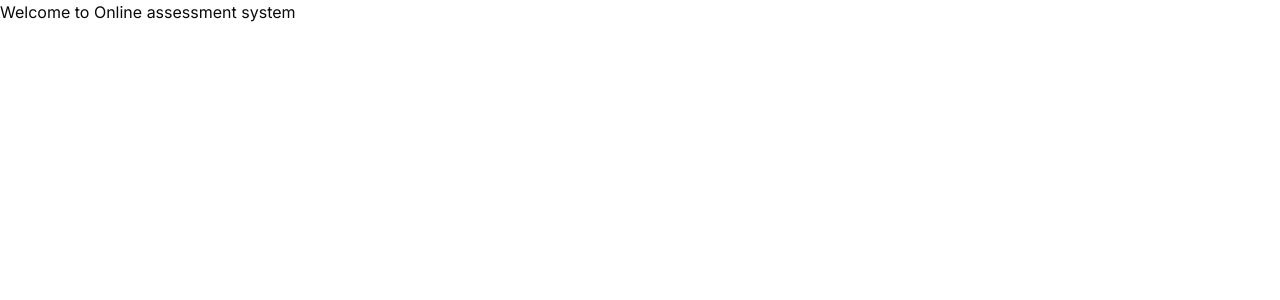
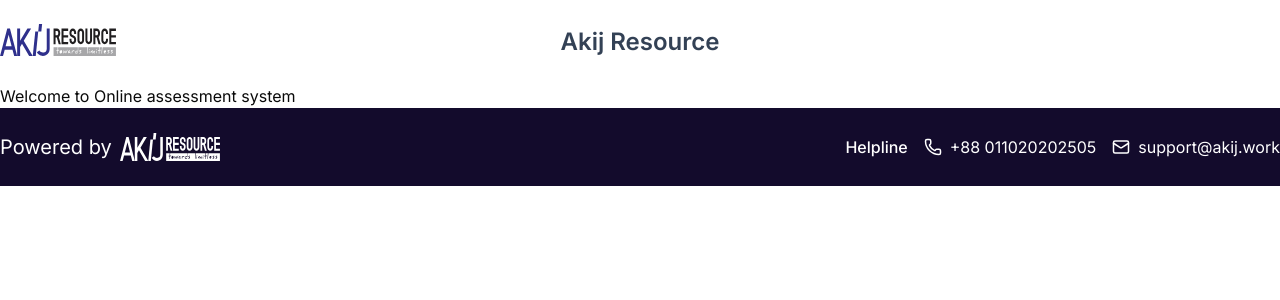
Before and after one commit to DarkAsfu/online-assessment-akij-resources, a Next.js app in the folder client/: page / in a window 1280 px wide. Shown: the top 300 px of the page. Built offline with nearby package versions, Linux system fonts and the light colour scheme.

Commit message:
create navbar and footer

```diff
--- a/client/app/globals.css
+++ b/client/app/globals.css
@@ -55,7 +55,7 @@
   --card-foreground: oklch(0.145 0 0);
   --popover: oklch(1 0 0);
   --popover-foreground: oklch(0.145 0 0);
-  --primary: oklch(0.205 0 0);
+  --primary: #334155;
   --primary-foreground: oklch(0.985 0 0);
   --secondary: oklch(0.97 0 0);
   --secondary-foreground: oklch(0.205 0 0);
@@ -90,8 +90,8 @@
   --card-foreground: oklch(0.985 0 0);
   --popover: oklch(0.205 0 0);
   --popover-foreground: oklch(0.985 0 0);
-  --primary: oklch(0.922 0 0);
-  --primary-foreground: oklch(0.205 0 0);
+  --primary: #334155;
+  --primary-foreground: oklch(0.985 0 0);
   --secondary: oklch(0.269 0 0);
   --secondary-foreground: oklch(0.985 0 0);
   --muted: oklch(0.269 0 0);
@@ -127,4 +127,9 @@
   html {
     @apply font-sans;
   }
+  h1,
+  h2,
+  h3 {
+    @apply text-primary;
+  }
 }
--- a/client/app/layout.js
+++ b/client/app/layout.js
@@ -1,6 +1,9 @@
 import { Inter } from 'next/font/google'
 import './globals.css'
 import { Toaster } from 'react-hot-toast'
+import ReduxProvider from '@/store/ReduxProvider'
+import Navbar from '@/components/common/Navbar'
+import Footer from '@/components/common/Footer'
 // import ReduxProvider from '@/store/ReduxProvider'
 
 const inter = Inter({ subsets: ['latin'] })
@@ -14,10 +17,12 @@ export default function RootLayout({ children }) {
   return (
     <html lang="en">
       <body className={inter.className}>
-        {/* <ReduxProvider> */}
+        <ReduxProvider>
+          <Navbar/>
           {children}
+          <Footer/>
           <Toaster position="top-right" />
-        {/* </ReduxProvider> */}
+        </ReduxProvider>
       </body>
     </html>
   )
--- /dev/null
+++ b/client/components/common/Footer.jsx
@@ -0,0 +1,30 @@
+import Image from 'next/image'
+import React from 'react'
+import logo from '@/public/logo_white.svg'
+import { Mail, Phone } from 'lucide-react'
+const Footer = () => {
+  return (
+    <div className='bg-[#130B2C]'>
+      <div className='max-w-7xl mx-auto py-6'>
+        <div className='flex justify-between items-center'>
+            <div className='flex gap-2 items-center'>
+                <h4 className='text-[20px] text-white'>Powered by</h4><Image src={logo} alt="Logo" width={100} height={50} />
+            </div>
+            <div className='flex gap-4 items-center'>
+                <h4 className='text-[16px] text-white font-medium'>Helpline</h4>
+                <div className='flex gap-2 items-center'>
+                    <Phone size={18} color='white' />
+                    <span className='text-white text-[16px]'>+88 011020202505</span>
+                </div>
+                <div className='flex gap-2 items-center'>
+                    <Mail size={18} color='white' />
+                    <span className='text-white text-[16px]'>support@akij.work</span>
+                </div>
+            </div>
+        </div>
+      </div>
+    </div>
+  )
+}
+
+export default Footer
--- /dev/null
+++ b/client/components/common/Navbar.jsx
@@ -0,0 +1,17 @@
+import Image from 'next/image';
+import React from 'react';
+import logo from '@/public/logo.svg';
+
+const Navbar = () => {
+    return (
+        <div className='max-w-7xl mx-auto py-6'>
+            <div className='grid grid-cols-3 justify-between'>
+                <Image src={logo} alt="Logo" className='' />
+                <h1 className='text-center text-primary text-[24px] font-semibold'>Akij Resource</h1>
+            </div>
+        </div>
+    );
+};
+
+
+export default Navbar;
```
Also changed, not shown: client/public/logo.svg (added), client/public/logo_white.svg (added).
